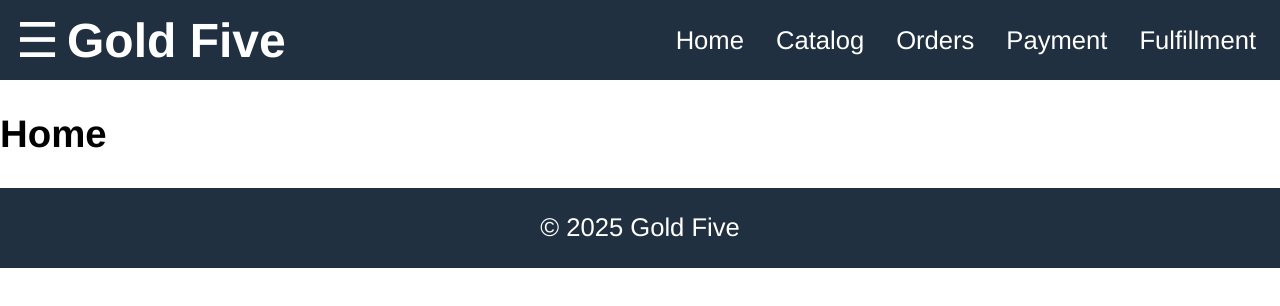
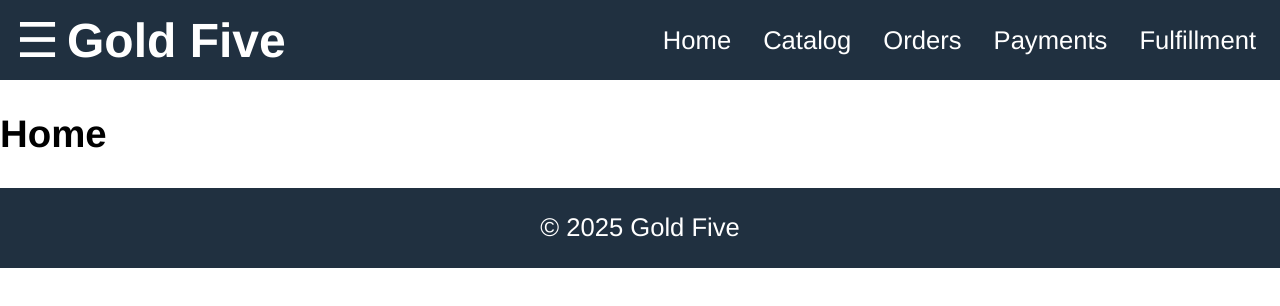
Before and after one commit to Gold-Five/gold-five-web, a React (Create React App) app in the folder frontend/: page / in a window 1280 px wide. Shown: the top 306 px of the page. Built offline with nearby package versions, Linux system fonts and the light colour scheme.

Commit message:
Simple tests

```diff
--- a/frontend/src/App.tsx
+++ b/frontend/src/App.tsx
@@ -79,7 +79,7 @@
               <Link to="/">Home</Link>
               <Link to="/catalog">Catalog</Link>
               <Link to="/orders">Orders</Link>
-              <Link to ="/payment">Payment</Link>
+              <Link to="/payment">Payments</Link>
               <Link to="/fulfillment">Fulfillment</Link>
 
             </div>
```
Also changed, not shown: 1 other file (tests, documents, lock files or other folders).
